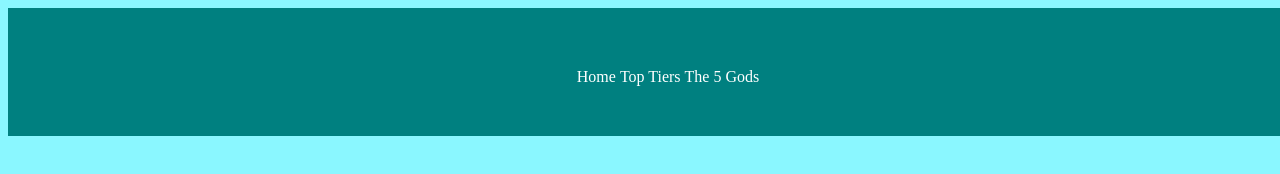
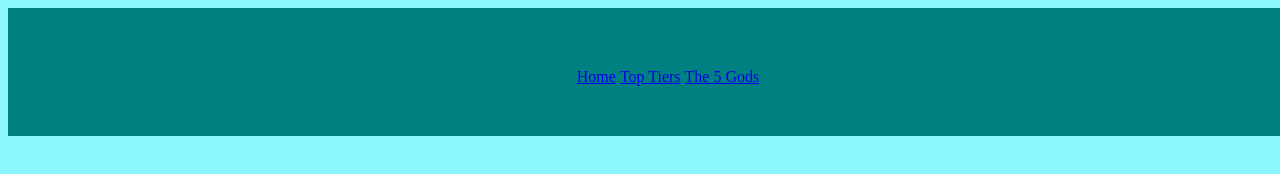
Before and after one commit to Cevapiaregooood/scvijovic.github.io, a plain HTML site: page synopsis.html in a window 1280 px wide. Drawn offline with Linux system fonts and the light colour scheme.

Commit message:
Update synopsis.html

```diff
--- a/synopsis.html
+++ b/synopsis.html
@@ -4,11 +4,13 @@
     <link href="style.css" type="text/css" rel="stylesheet">
   </head>
   <header>
-	<nav class="navigation">
-	  <ul>
-	    <li>Home</li>
-		<li>Top Tiers</li>
-		<li>The 5 Gods</li>
-	  </ul>
-	</nav>
+		<nav class="navigation">
+	  	<ul>
+	    	<li><a href="index.html">Home</a></li>
+	    	<li><a href="chars.html">Top Tiers</a></li>
+	    	<li><a href="players.html">The 5 Gods</a></li>
+	  	</ul>
+		</nav>
   </header>
+
+</html>
```
